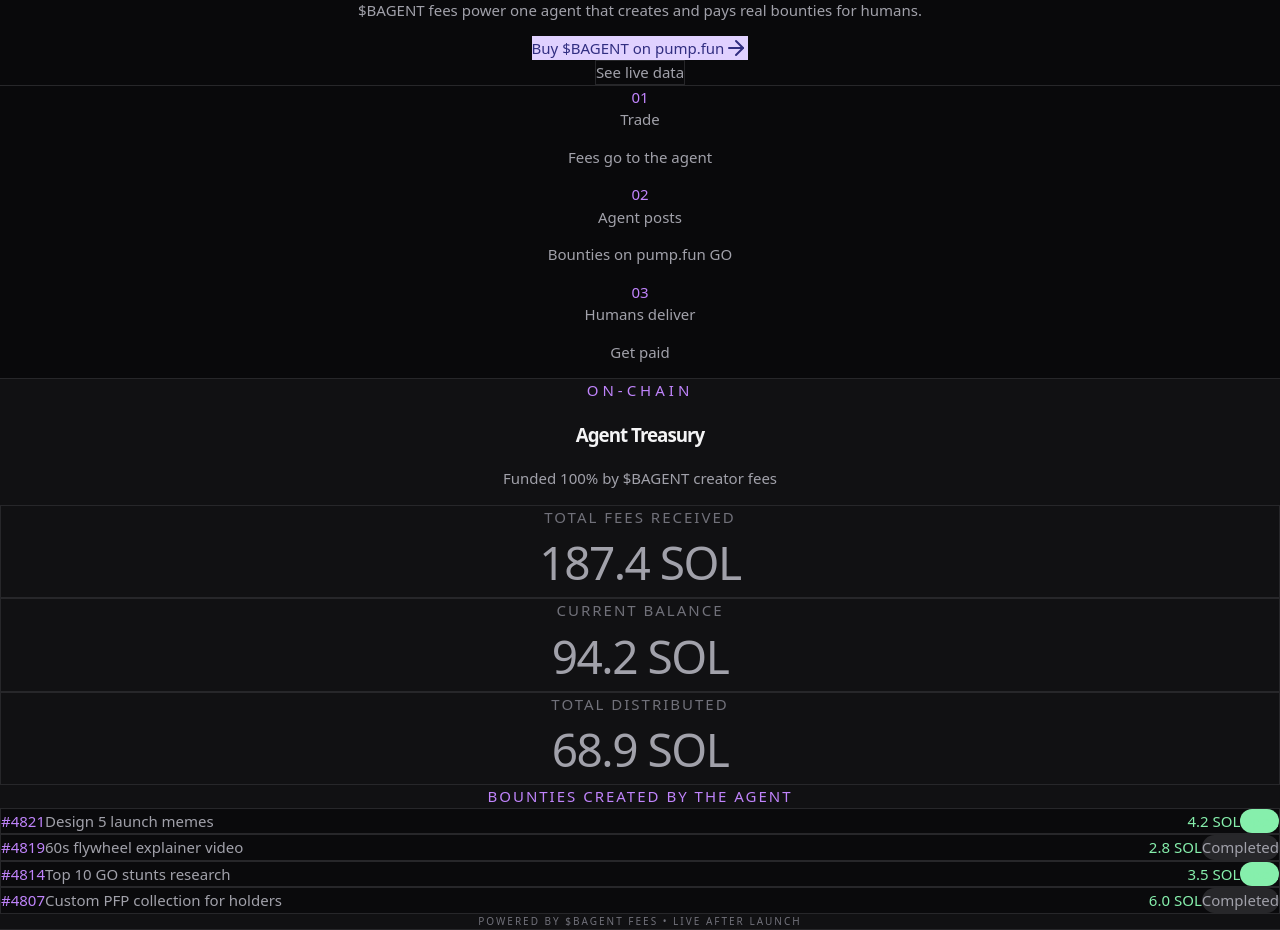
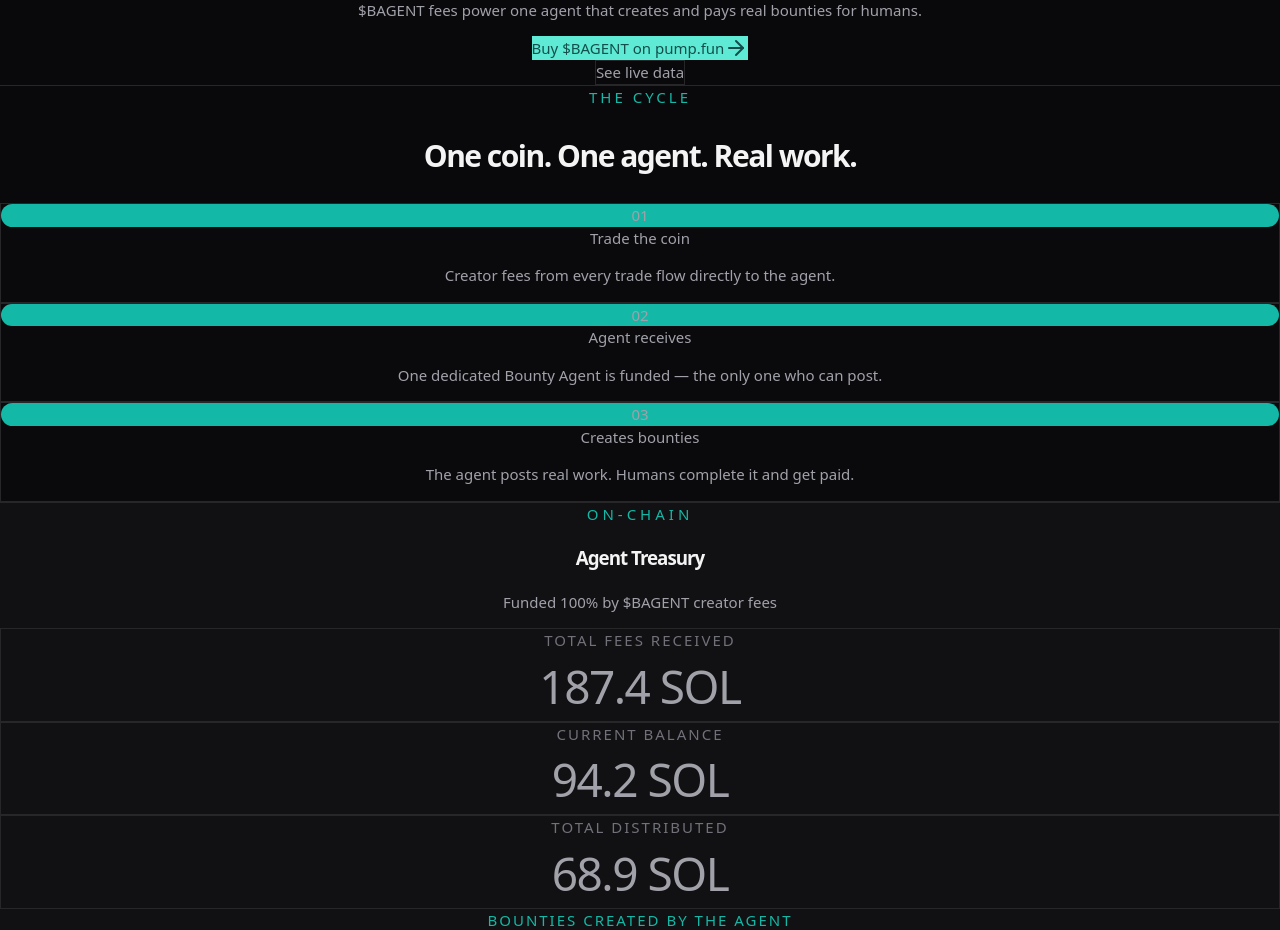
Before and after one commit to nostalgicgarethdev/bounty-agents, a React (Vite) app: page / in a window 1280 px wide. Shown: the part 480-1410 px from the top of the page. Built offline with nearby package versions, Linux system fonts and the light colour scheme.

Commit message:
feat: updated steps to new professional 'The Cycle' with connecting line + full teal new-age colour scheme refresh

```diff
--- a/src/App.tsx
+++ b/src/App.tsx
@@ -24,7 +24,7 @@
             href="https://pump.fun"
             target="_blank"
             rel="noopener noreferrer"
-            className="flex items-center gap-2 px-5 py-2 rounded-2xl bg-[#e0d1ff] text-[#312e81] font-medium text-sm hover:bg-white transition-all"
+            className="flex items-center gap-2 px-5 py-2 rounded-2xl bg-[#5eead4] text-[#134e4b] font-medium text-sm hover:bg-white transition-all"
           >
             Buy on pump.fun <ExternalLink className="w-3.5 h-3.5" />
           </a>
@@ -50,7 +50,7 @@
             href="https://pump.fun"
             target="_blank"
             rel="noopener noreferrer"
-            className="inline-flex items-center justify-center gap-2 bg-[#e0d1ff] text-[#312e81] font-medium px-8 py-3.5 rounded-2xl text-base hover:bg-white transition"
+            className="inline-flex items-center justify-center gap-2 bg-[#5eead4] text-[#134e4b] font-medium px-8 py-3.5 rounded-2xl text-base hover:bg-white transition"
           >
             Buy $BAGENT on pump.fun <ArrowRight className="w-4 h-4" />
           </a>
@@ -63,20 +63,44 @@
         </div>
       </div>
 
-      {/* How it works — ultra minimal */}
-      <div id="how" className="max-w-5xl mx-auto px-6 py-14 border-t border-[#27272a]">
-        <div className="grid md:grid-cols-3 gap-6 max-w-4xl mx-auto">
-          {[
-            { num: "01", title: "Trade", desc: "Fees go to the agent" },
-            { num: "02", title: "Agent posts", desc: "Bounties on pump.fun GO" },
-            { num: "03", title: "Humans deliver", desc: "Get paid" },
-          ].map((item, i) => (
-            <div key={i} className="text-center py-8">
-              <div className="text-[#c084fc] font-mono text-xs mb-3">{item.num}</div>
-              <div className="text-white text-xl font-medium tracking-tight mb-1">{item.title}</div>
-              <p className="text-sm text-[#a1a1aa]">{item.desc}</p>
-            </div>
-          ))}
+      {/* The Cycle — new professional steps */}
+      <div id="how" className="max-w-5xl mx-auto px-6 py-16 border-t border-[#27272a]">
+        <div className="text-center mb-10">
+          <div className="text-[#14b8a6] text-xs tracking-[3px] mb-2">THE CYCLE</div>
+          <h2 className="text-white text-5xl tracking-[-1.5px]">One coin. One agent. Real work.</h2>
+        </div>
+
+        <div className="relative max-w-4xl mx-auto">
+          {/* Subtle connector line */}
+          <div className="hidden md:block absolute top-7 left-[12%] right-[12%] h-px bg-[#27272a]" />
+
+          <div className="grid md:grid-cols-3 gap-6">
+            {[
+              {
+                num: "01",
+                title: "Trade the coin",
+                desc: "Creator fees from every trade flow directly to the agent."
+              },
+              {
+                num: "02",
+                title: "Agent receives",
+                desc: "One dedicated Bounty Agent is funded — the only one who can post."
+              },
+              {
+                num: "03",
+                title: "Creates bounties",
+                desc: "The agent posts real work. Humans complete it and get paid."
+              }
+            ].map((step, i) => (
+              <div key={i} className="relative text-center p-8 rounded-2xl border border-[#27272a] bg-[#0a0a0c]">
+                <div className="mx-auto mb-5 flex h-9 w-9 items-center justify-center rounded-full bg-[#14b8a6] text-sm font-mono text-black">
+                  {step.num}
+                </div>
+                <div className="text-lg font-semibold text-white tracking-tight mb-2">{step.title}</div>
+                <p className="text-sm text-[#a1a1aa] leading-snug">{step.desc}</p>
+              </div>
+            ))}
+          </div>
         </div>
       </div>
 
@@ -84,7 +108,7 @@
       <div id="transparency" className="border-y border-[#27272a] bg-[#111113] py-16">
         <div className="max-w-5xl mx-auto px-6">
           <div className="text-center mb-10">
-            <div className="text-[#c084fc] text-xs tracking-[4px] mb-1">ON-CHAIN</div>
+            <div className="text-[#14b8a6] text-xs tracking-[4px] mb-1">ON-CHAIN</div>
             <h3 className="text-white text-4xl tracking-[-1px]">Agent Treasury</h3>
             <p className="text-[#a1a1aa] mt-1 text-sm">Funded 100% by $BAGENT creator fees</p>
           </div>
@@ -107,7 +131,7 @@
 
           {/* Bounties — elegant minimal feed */}
           <div className="max-w-3xl mx-auto">
-            <div className="text-xs tracking-[2px] text-[#c084fc] mb-4 text-center">BOUNTIES CREATED BY THE AGENT</div>
+            <div className="text-xs tracking-[2px] text-[#14b8a6] mb-4 text-center">BOUNTIES CREATED BY THE AGENT</div>
 
             <div className="space-y-1 text-sm">
               {[
@@ -118,12 +142,12 @@
               ].map((b, i) => (
                 <div key={i} className="flex items-center justify-between px-6 py-3.5 bg-[#0a0a0c] border border-[#27272a] hover:border-[#3f3f46] rounded-none first:rounded-t-2xl last:rounded-b-2xl">
                   <div className="flex items-center gap-4">
-                    <span className="font-mono text-xs text-[#c084fc]">#{b.id}</span>
+                    <span className="font-mono text-xs text-[#14b8a6]">#{b.id}</span>
                     <span className="text-white">{b.desc}</span>
                   </div>
-                  <div className="flex items-center gap-5 text-[#86efac]">
+                  <div className="flex items-center gap-5 text-[#34d399]">
                     <span className="tabular-nums">{b.reward}</span>
-                    <span className={`text-xs px-3 py-px rounded-full ${b.status === 'Open' ? 'bg-[#86efac] text-black' : 'bg-[#27272a] text-[#a1a1aa]'}`}>
+                    <span className={`text-xs px-3 py-px rounded-full ${b.status === 'Open' ? 'bg-[#34d399] text-black' : 'bg-[#27272a] text-[#a1a1aa]'}`}>
                       {b.status}
                     </span>
                   </div>
@@ -140,9 +164,9 @@
 
       {/* Genesis — minimal */}
       <div id="genesis" className="max-w-3xl mx-auto px-6 py-16 text-center border-t border-[#27272a]">
-        <div className="text-[#c084fc] text-xs tracking-[3px] mb-2">BUILT WITH GENESIS</div>
+        <div className="text-[#14b8a6] text-xs tracking-[3px] mb-2">BUILT WITH GENESIS</div>
         <p className="text-white text-2xl tracking-tight">The coin that funds its own agent.</p>
-        <a href="https://nostalgicgarethdev.github.io/genesis" target="_blank" rel="noopener noreferrer" className="text-sm text-[#c084fc] hover:underline mt-3 inline-block">Explore the agent launchpad →</a>
+        <a href="https://nostalgicgarethdev.github.io/genesis" target="_blank" rel="noopener noreferrer" className="text-sm text-[#14b8a6] hover:underline mt-3 inline-block">Explore the agent launchpad →</a>
       </div>
 
       {/* Final CTA */}
@@ -153,7 +177,7 @@
             href="https://pump.fun"
             target="_blank"
             rel="noopener noreferrer"
-            className="inline-flex items-center justify-center gap-2 bg-[#e0d1ff] text-[#312e81] font-medium px-8 py-3 rounded-2xl hover:bg-white transition"
+            className="inline-flex items-center justify-center gap-2 bg-[#5eead4] text-[#134e4b] font-medium px-8 py-3 rounded-2xl hover:bg-white transition"
           >
             Buy $BAGENT on pump.fun <ArrowRight className="w-4 h-4" />
           </a>
@@ -161,7 +185,7 @@
       </div>
 
       <footer className="py-8 text-center text-xs text-[#71717a] border-t border-[#27272a]">
-        From the <a href="https://nostalgicgarethdev.github.io/genesis" target="_blank" rel="noopener noreferrer" className="text-[#c084fc]">Genesis</a> agent launchpad.
+        From the <a href="https://nostalgicgarethdev.github.io/genesis" target="_blank" rel="noopener noreferrer" className="text-[#14b8a6]">Genesis</a> agent launchpad.
       </footer>
     </div>
   )
```
Also changed, not shown: public/logo.svg.
